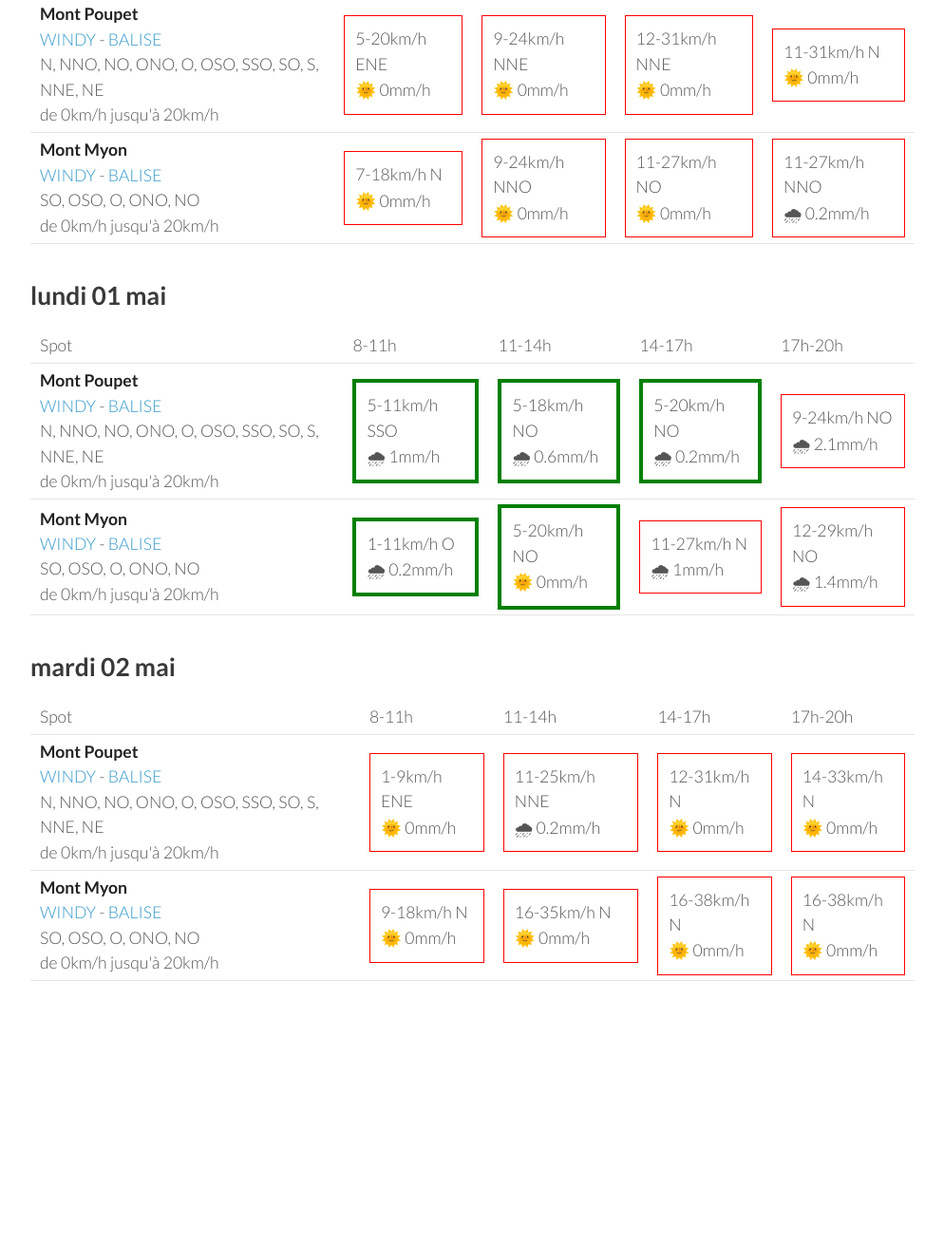
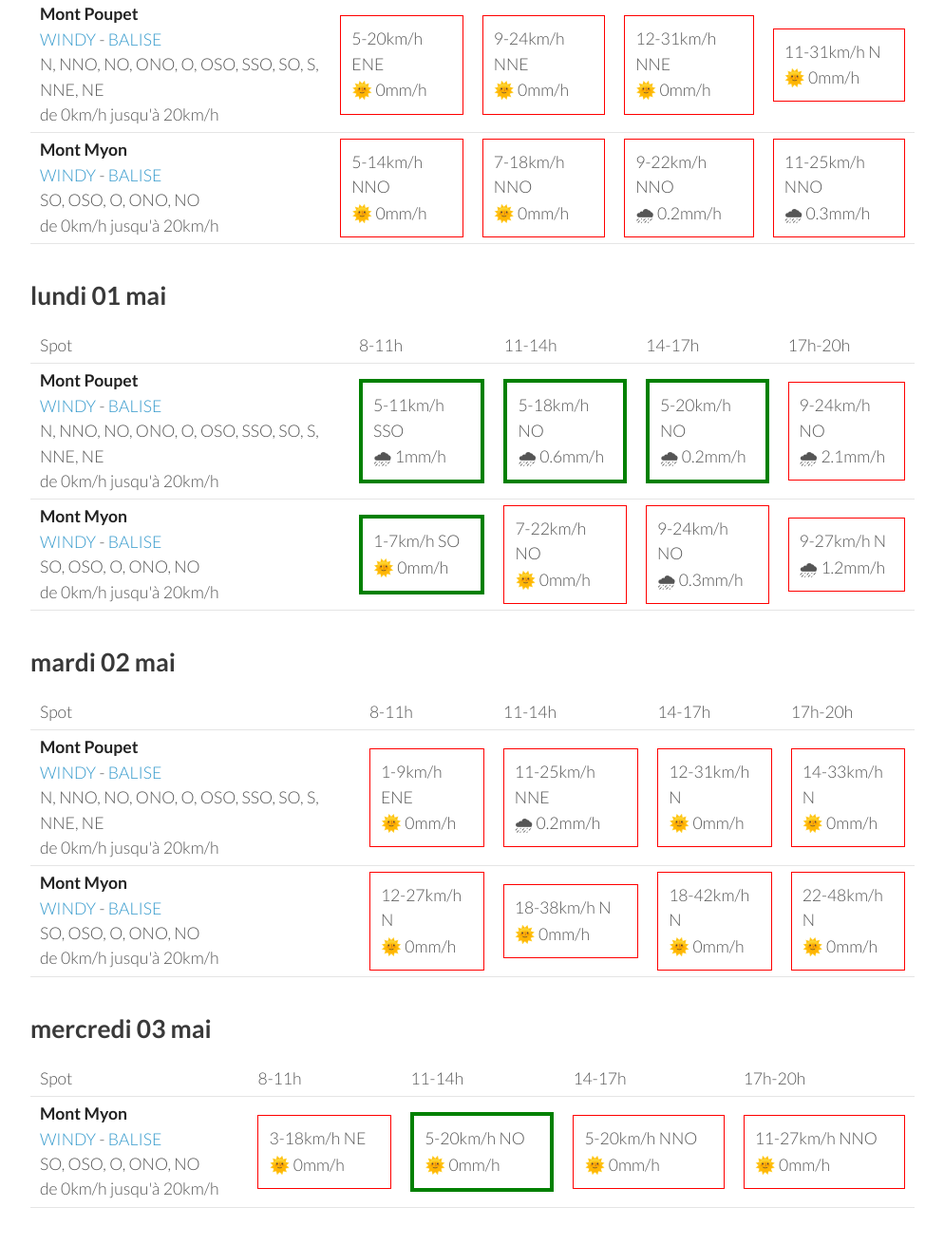
Before and after one commit to parapente-dans-le-nord/parapente-dans-le-nord.github.io, a Jekyll site: the page built from jura.markdown, in a window 1280 px wide and 1400 px high, scrolled down 1146 px. Shown: the top 1311 px of the window at 95% size, without its empty margins (26-1020 px from the left). Built offline with Jekyll 4.4.1, drawn with Linux system fonts in a browser that asks for light colours; before the commit the page ends 2307 px from its top, so only the background shows below that; some of the changed text lies outside the part shown.

Commit message:
update index.markdown

```diff
--- a/jura.markdown
+++ b/jura.markdown
@@ -61,7 +61,7 @@ page mise à jour le vendredi 28 avril 06:20
         <td><strong>Mont Poupet</strong><br><a href="https://windy.com/46.970/5.876?46.541,5.876,8">WINDY</a> - <span class=""><a href="http://www.balisemeteo.com/balise.php?idBalise=92">BALISE</a> </span><br> <span class="vent-favorable">N, NNO, NO, ONO, O, OSO, SSO, SO, S, NNE, NE</span><br><span class="force-vent">de 0km/h jusqu'à 20km/h</span> </td>
 
             <td><div class="flyable"><p>7-16km/h NE</p><p>🌞 0mm/h</p></div></td>
-            <td><div class="flyable"><p>5-16km/h NNO</p><p>🌞 0mm/h</p></div></td>
+            <td><div class="flyable"><p>7-16km/h NNO</p><p>🌞 0mm/h</p></div></td>
             <td><div class="not-flyable"><p>11-25km/h N</p><p>🌞 0mm/h</p></div></td>
             <td><div class="not-flyable"><p>11-27km/h N</p><p>🌞 0mm/h</p></div></td>
 
@@ -106,10 +106,10 @@ page mise à jour le vendredi 28 avril 06:20
 <tr>
         <td><strong>Mont Myon</strong><br><a href="https://windy.com/46.331/5.397?45.898,5.394,8,m:eWoagj8">WINDY</a> - <span class=""><a href="http://www.balisemeteo.com/balise.php?idBalise=70">BALISE</a> </span><br> <span class="vent-favorable">SO, OSO, O, ONO, NO</span><br><span class="force-vent">de 0km/h jusqu'à 20km/h</span> </td>
 
-            <td><div class="not-flyable"><p>7-18km/h N</p><p>🌞 0mm/h</p></div></td>
-            <td><div class="not-flyable"><p>9-24km/h NNO</p><p>🌞 0mm/h</p></div></td>
-            <td><div class="not-flyable"><p>11-27km/h NO</p><p>🌞 0mm/h</p></div></td>
-            <td><div class="not-flyable"><p>11-27km/h NNO</p><p>🌧 0.2mm/h</p></div></td>
+            <td><div class="not-flyable"><p>5-14km/h NNO</p><p>🌞 0mm/h</p></div></td>
+            <td><div class="not-flyable"><p>7-18km/h NNO</p><p>🌞 0mm/h</p></div></td>
+            <td><div class="not-flyable"><p>9-22km/h NNO</p><p>🌧 0.2mm/h</p></div></td>
+            <td><div class="not-flyable"><p>11-25km/h NNO</p><p>🌧 0.3mm/h</p></div></td>
 
 
     </tr>
@@ -142,10 +142,10 @@ page mise à jour le vendredi 28 avril 06:20
 <tr>
         <td><strong>Mont Myon</strong><br><a href="https://windy.com/46.331/5.397?45.898,5.394,8,m:eWoagj8">WINDY</a> - <span class=""><a href="http://www.balisemeteo.com/balise.php?idBalise=70">BALISE</a> </span><br> <span class="vent-favorable">SO, OSO, O, ONO, NO</span><br><span class="force-vent">de 0km/h jusqu'à 20km/h</span> </td>
 
-            <td><div class="flyable"><p>1-11km/h O</p><p>🌧 0.2mm/h</p></div></td>
-            <td><div class="flyable"><p>5-20km/h NO</p><p>🌞 0mm/h</p></div></td>
-            <td><div class="not-flyable"><p>11-27km/h N</p><p>🌧 1mm/h</p></div></td>
-            <td><div class="not-flyable"><p>12-29km/h NO</p><p>🌧 1.4mm/h</p></div></td>
+            <td><div class="flyable"><p>1-7km/h SO</p><p>🌞 0mm/h</p></div></td>
+            <td><div class="not-flyable"><p>7-22km/h NO</p><p>🌞 0mm/h</p></div></td>
+            <td><div class="not-flyable"><p>9-24km/h NO</p><p>🌧 0.3mm/h</p></div></td>
+            <td><div class="not-flyable"><p>9-27km/h N</p><p>🌧 1.2mm/h</p></div></td>
 
 
     </tr>
@@ -178,10 +178,10 @@ page mise à jour le vendredi 28 avril 06:20
 <tr>
         <td><strong>Mont Myon</strong><br><a href="https://windy.com/46.331/5.397?45.898,5.394,8,m:eWoagj8">WINDY</a> - <span class=""><a href="http://www.balisemeteo.com/balise.php?idBalise=70">BALISE</a> </span><br> <span class="vent-favorable">SO, OSO, O, ONO, NO</span><br><span class="force-vent">de 0km/h jusqu'à 20km/h</span> </td>
 
-            <td><div class="not-flyable"><p>9-18km/h N</p><p>🌞 0mm/h</p></div></td>
-            <td><div class="not-flyable"><p>16-35km/h N</p><p>🌞 0mm/h</p></div></td>
-            <td><div class="not-flyable"><p>16-38km/h N</p><p>🌞 0mm/h</p></div></td>
-            <td><div class="not-flyable"><p>16-38km/h N</p><p>🌞 0mm/h</p></div></td>
+            <td><div class="not-flyable"><p>12-27km/h N</p><p>🌞 0mm/h</p></div></td>
+            <td><div class="not-flyable"><p>18-38km/h N</p><p>🌞 0mm/h</p></div></td>
+            <td><div class="not-flyable"><p>18-42km/h N</p><p>🌞 0mm/h</p></div></td>
+            <td><div class="not-flyable"><p>22-48km/h N</p><p>🌞 0mm/h</p></div></td>
 
 
     </tr>
@@ -189,3 +189,29 @@ page mise à jour le vendredi 28 avril 06:20
 </tbody>
 </table>
 {:/}
+## mercredi 03 mai
+
+{::nomarkdown}
+<table>
+  <tbody>
+    <tr>
+      <td>Spot</td>
+      <td>8-11h</td>
+      <td>11-14h</td>
+      <td>14-17h</td>
+      <td>17h-20h</td>
+    </tr>
+<tr>
+        <td><strong>Mont Myon</strong><br><a href="https://windy.com/46.331/5.397?45.898,5.394,8,m:eWoagj8">WINDY</a> - <span class=""><a href="http://www.balisemeteo.com/balise.php?idBalise=70">BALISE</a> </span><br> <span class="vent-favorable">SO, OSO, O, ONO, NO</span><br><span class="force-vent">de 0km/h jusqu'à 20km/h</span> </td>
+
+            <td><div class="not-flyable"><p>3-18km/h NE</p><p>🌞 0mm/h</p></div></td>
+            <td><div class="flyable"><p>5-20km/h NO</p><p>🌞 0mm/h</p></div></td>
+            <td><div class="not-flyable"><p>5-20km/h NNO</p><p>🌞 0mm/h</p></div></td>
+            <td><div class="not-flyable"><p>11-27km/h NNO</p><p>🌞 0mm/h</p></div></td>
+
+
+    </tr>
+
+</tbody>
+</table>
+{:/}
```
Also changed, not shown: other parts of jura.markdown (+1 -1 lines).
